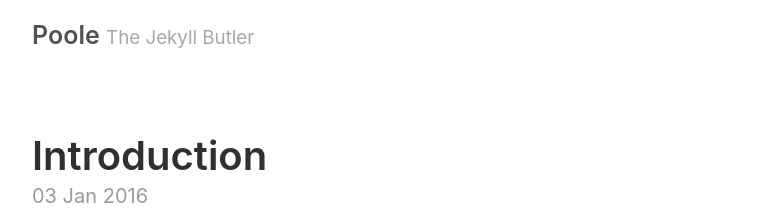
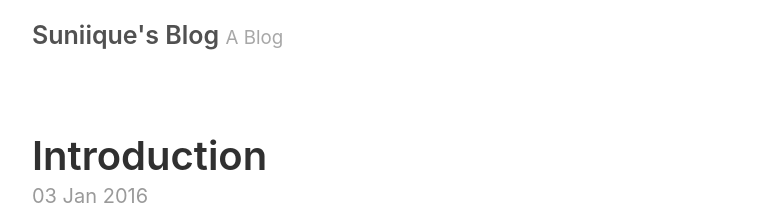
Before and after one commit to suniique/suniique.github.io_legency, a Jekyll site: the page built from index.html, in a window 1280 px wide. Shown: the top 214 px of the page, without its empty margins (258-1021 px from the left). Built offline with Jekyll 4.4.1, drawn with Linux system fonts in a browser that asks for light colours; the list of posts is cut into pages by our own code.

Commit message:
Configuring yml

```diff
--- a/_config.yml
+++ b/_config.yml
@@ -2,8 +2,8 @@
 permalink:           pretty
 
 # Setup
-title:               Poole
-tagline:             The Jekyll Butler
+title:               Suniique's Blog
+tagline:             A Blog
 url:                 http://getpoole.com
 paginate:            1
 baseurl:             ""
```
